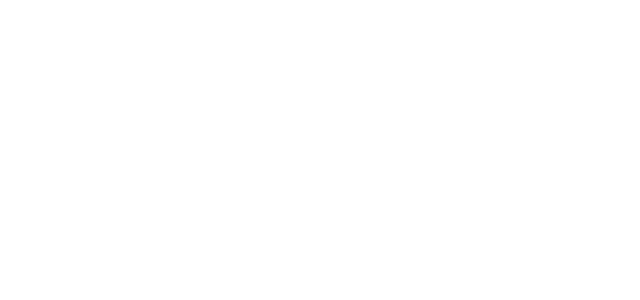
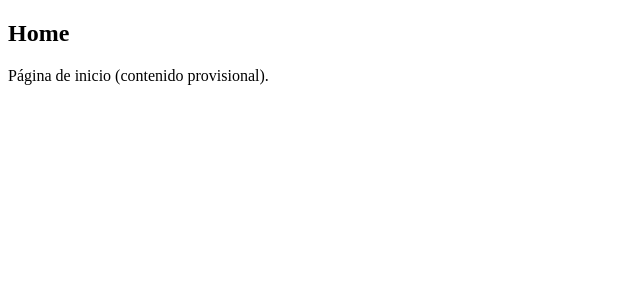
Before and after one commit to curius-studio/curius, a React (Vite) app: page / in a window 1280 px wide. Shown: the top 300 px of the page, without its empty margins (0-640 px from the left). Built offline with nearby package versions, Linux system fonts and the light colour scheme.

Commit message:
Páginas estáticas mínimas implementadas

```diff
--- a/src/core/AppCore.jsx
+++ b/src/core/AppCore.jsx
@@ -1,9 +1,10 @@
 import { AppLayout } from "../layout";
+import Home from "../pages/Home";
 
 function AppCore() {
   return (
     <AppLayout>
-      {/* Punto donde se renderizarán las páginas en el futuro */}
+      <Home />
     </AppLayout>
   );
 }
--- /dev/null
+++ b/src/pages/Home.jsx
@@ -0,0 +1,10 @@
+function Home() {
+  return (
+    <section>
+      <h1>Home</h1>
+      <p>Página de inicio (contenido provisional).</p>
+    </section>
+  );
+}
+
+export default Home;
```
Also changed, not shown: src/pages/Conocenos.jsx (added, +10 -0 lines), src/pages/Contacto.jsx (added, +10 -0 lines), 1 other file (tests, documents, lock files or other folders).
